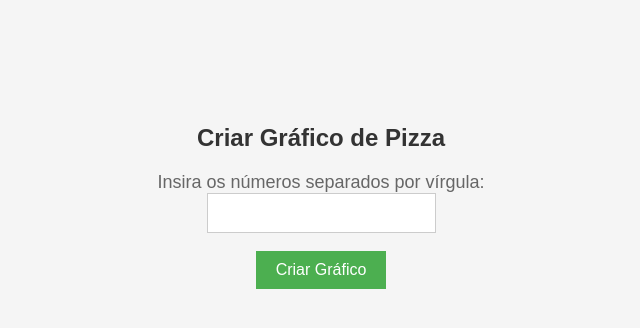
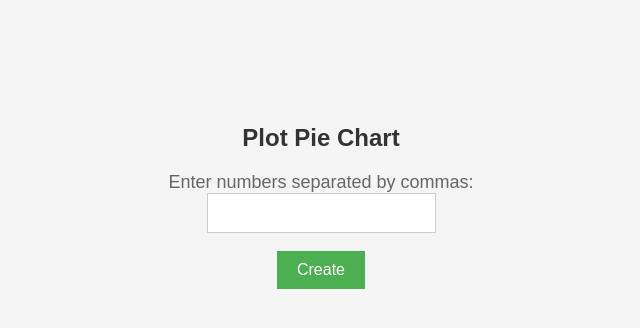
Before and after one commit to CodeAkinori/DataGrapher, a Flask app: page /create_chart in a window 1280 px wide. Shown: the top 328 px of the page, without its empty margins (319-959 px from the left). Run offline with Flask 3, Linux system fonts and the light colour scheme.

Commit message:
New Update! English Version.

```diff
--- a/app.py
+++ b/app.py
@@ -1,6 +1,5 @@
 from flask import Flask, render_template, redirect, url_for, request
 import matplotlib.pyplot as plt
-import numpy as np
 import os
 
 app = Flask(__name__)
@@ -21,7 +20,7 @@ def create_chart():
             plt.axis('equal')
             plt.title('Gráfico de Pizza')
 
-            # Salvar o gráfico em um arquivo
+            # Salvar o gráfico em um arquivo, para exibição
             chart_path = os.path.join('static', 'pie_chart.png')
             plt.savefig(chart_path)
             plt.close()
--- a/templates/chart.html
+++ b/templates/chart.html
@@ -1,7 +1,7 @@
 <!DOCTYPE html>
 <html>
 <head>
-    <title>Gráfico de Pizza</title>
+    <title>Pie Chart</title>
     <style>
         body {
             font-family: Arial, sans-serif;
@@ -24,7 +24,7 @@
     </style>
 </head>
 <body>
-    <h1>Gráfico de Pizza Gerado:</h1>
+    <h1>Generated Pie Chart:</h1>
     <img src="{{ url_for('static', filename='pie_chart.png') }}" alt="Gráfico de Pizza">
 </body>
 </html>
--- a/templates/create_chart.html
+++ b/templates/create_chart.html
@@ -38,11 +38,11 @@
     </style>
 </head>
 <body>
-    <h1>Criar Gráfico de Pizza</h1>
+    <h1>Plot Pie Chart</h1>
     <form action="{{ url_for('create_chart') }}" method="POST">
-        <label for="numbers">Insira os números separados por vírgula:</label><br>
+        <label for="numbers">Enter numbers separated by commas:</label><br>
         <input type="text" id="numbers" name="numbers" required><br><br>
-        <button type="submit">Criar Gráfico</button>
+        <button type="submit">Create</button>
     </form>
 </body>
 </html>
```
